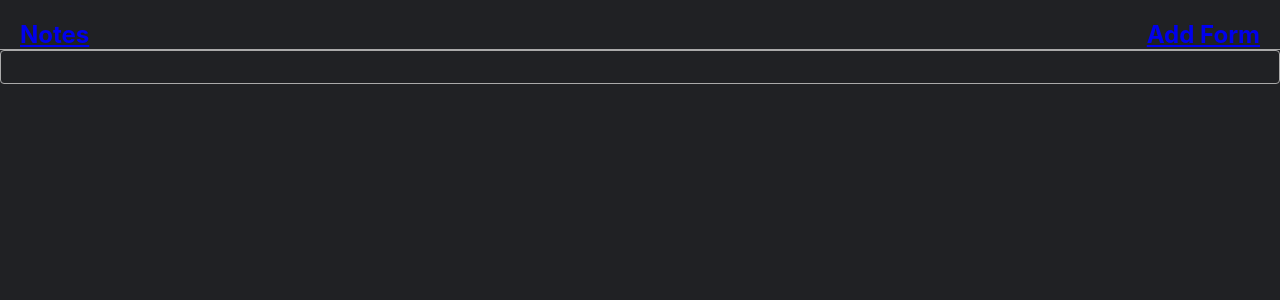
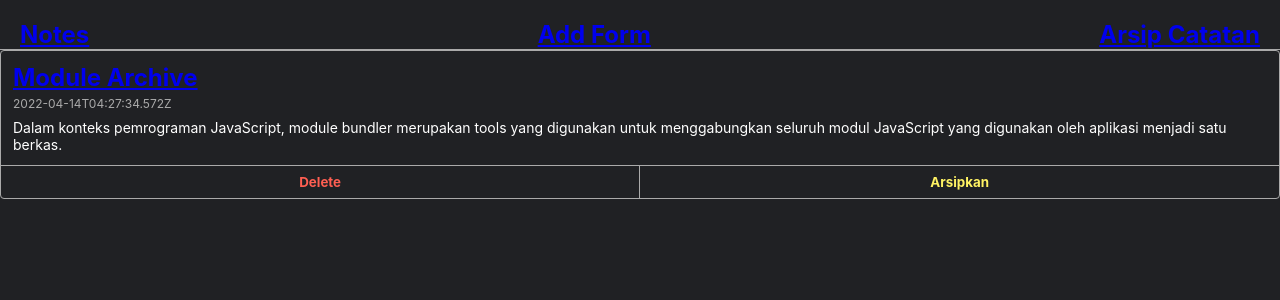
Before and after one commit to HAFIDJR/notes-reactjs, a React (Vite) app: page /note/notes-7 in a window 1280 px wide. Shown: the top 300 px of the page. Built offline with nearby package versions, Linux system fonts and the light colour scheme.

Commit message:
feat : update archive and add note

```diff
--- a/src/components/ArsipCatatan/ActiveArchiveBody.jsx
+++ b/src/components/ArsipCatatan/ActiveArchiveBody.jsx
@@ -1,9 +1,12 @@
 import React from "react";
+import { Link } from "react-router-dom";
 
-function ActiveArchiveNotesBody({ title, body, createdAt }) {
+function ActiveArchiveNotesBody({ id ,title, body, createdAt }) {
   return (
     <div className="note-item__content">
-      <h1 className="note-item__title">{title}</h1>
+      <h1 className="note-item__title">
+        <Link to={`/note/${id}`}>{title}</Link>
+      </h1>
       <section className="note-item__date ">{createdAt}</section>
       <p className="note-item__body ">{body}</p>
     </div>
--- a/src/components/ArsipCatatan/ListArchiveNote.jsx
+++ b/src/components/ArsipCatatan/ListArchiveNote.jsx
@@ -12,8 +12,7 @@ function ListCatatanArchiveItem({
 }) {
   return (
     <div className="note-item ">
-      <ActiveArchiveNotesBody body={body} createdAt={createdAt} title={title} />
-      <ActionArchiveNotes id={id} onArsip={onArsip} onDelete={onDelete} />
+      <ActiveArchiveNotesBody id={id} body={body} createdAt={createdAt} title={title} />
     </div>
   );
 }
--- a/src/components/DetailCatatan/CatatanDetail.jsx
+++ b/src/components/DetailCatatan/CatatanDetail.jsx
@@ -2,7 +2,7 @@ import React from "react";
 import ActiveNotesBody from "../ListCatatan/ActiveNotesBody";
 import ActionNotes from "../ListCatatan/ActionNotes";
 
-function CatatanDetail({ id, title, body, createdAt }) {
+function CatatanDetail({ id, title, body, createdAt, onArsip, onDelete }) {
   return (
     <div className="note-item ">
       <ActiveNotesBody
@@ -11,7 +11,7 @@ function CatatanDetail({ id, title, body, createdAt }) {
         createdAt={createdAt}
         title={title}
       />
-      {/* <ActionNotes id={id} onArsip={onArsip} onDelete={onDelete} /> */}
+      <ActionNotes id={id} onArsip={onArsip} onDelete={onDelete} />
     </div>
   );
 }
--- a/src/components/FormCatatan/NoteFormInput.jsx
+++ b/src/components/FormCatatan/NoteFormInput.jsx
@@ -41,7 +41,6 @@ class NoteFormInput extends React.Component {
   onSubmitCatatanHandler(event) {
     event.preventDefault();
     this.props.addCatatan(this.state);
-    console.log(this.state);
   }
 
   render() {
--- a/src/components/ListCatatan/ListCatatanApp.jsx
+++ b/src/components/ListCatatan/ListCatatanApp.jsx
@@ -11,6 +11,7 @@ import AddPage from "../../pages/AddPage";
 import { Route, Routes } from "react-router-dom";
 import NavigationNotes from "../Navigation/Navigation";
 import DetailNoteWrapper from "../../pages/DetailNotePage";
+import ArsipPage from "../../pages/ArsipPage";
 
 class ListCatatanApp extends React.Component {
   constructor(props) {
@@ -45,7 +46,6 @@ class ListCatatanApp extends React.Component {
   }
 
   onDeleteCatatan(id) {
-    console.log(this.state.catatan.length);
     let catatan = this.state.catatan.filter((data) => {
       return data.id != id;
     });
@@ -118,6 +118,7 @@ class ListCatatanApp extends React.Component {
             <Route path="/" element={<HomePage />} />
             <Route path="/add" element={<AddPage />} />
             <Route path="/note/:id" element={<DetailNoteWrapper />} />
+            <Route path="/arsip" element={<ArsipPage />} />
           </Routes>
         </main>
       </div>
--- a/src/components/ListCatatan/ListCatatanItem.jsx
+++ b/src/components/ListCatatan/ListCatatanItem.jsx
@@ -11,7 +11,7 @@ function ListCatatanItem({ id, body, createdAt, title, onArsip, onDelete }) {
         createdAt={createdAt}
         title={title}
       />
-      <ActionNotes id={id} onArsip={onArsip} onDelete={onDelete} />
+      {/* <ActionNotes id={id} onArsip={onArsip} onDelete={onDelete} /> */}
     </div>
   );
 }
--- a/src/components/Navigation/Navigation.jsx
+++ b/src/components/Navigation/Navigation.jsx
@@ -11,6 +11,9 @@ function NavigationNotes() {
         <Link to="/add">
           <h2>Add Form</h2>
         </Link>
+        <Link to="/arsip">
+          <h2>Arsip Catatan</h2>
+        </Link>
       </div>
     </div>
   );
--- a/src/pages/ArsipPage.jsx
+++ b/src/pages/ArsipPage.jsx
@@ -1,5 +1,32 @@
 import React from "react";
+import { getArchivedNotes, deleteNote, unarchiveNote } from "../utils/index";
+import ActiveNotesArchiveList from "../components/ArsipCatatan/ActiveNotesArchiveList";
+import NoteArchiveTitle from "../components/ArsipCatatan/NoteArchiveTitle";
 
-function ArsipPage() {}
+class ArsipPage extends React.Component {
+  constructor(props) {
+    super(props);
+
+    this.state = {
+      note: getArchivedNotes(),
+    };
+  }
+  render() {
+    if (!this.state.note) {
+      return <h4 data-text="Opps! Page not found">Opps! Page not found</h4>;
+    }
+    console.log(this.state.note);
+    return (
+      <div className="note-app__body">
+        <NoteArchiveTitle />
+        <ActiveNotesArchiveList
+          catatan={this.state.note}
+          onArsip={this.onUnarsipCatatan}
+          onDelete={this.onDeleteCatatan}
+        />
+      </div>
+    );
+  }
+}
 
 export default ArsipPage;
--- a/src/pages/DetailNotePage.jsx
+++ b/src/pages/DetailNotePage.jsx
@@ -1,11 +1,40 @@
 import React from "react";
-import { useParams } from "react-router-dom";
-import { getNote } from "../utils/index";
+import { useNavigate, useParams } from "react-router-dom";
+import {
+  getNote,
+  deleteNote,
+  archiveNote,
+  unarchiveNote,
+} from "../utils/index";
 import CatatanDetail from "../components/DetailCatatan/CatatanDetail";
 
 function DetailNoteWrapper() {
   const { id } = useParams();
-  return <DetailNotePate id={id} />;
+  const navigate = useNavigate();
+
+  function onArsipCatatan(id) {
+    let noteDetail = getNote(id);
+
+    if (noteDetail.archived) {
+      unarchiveNote(id);
+    } else {
+      archiveNote(id);
+    }
+    navigate("/");
+  }
+
+  function onDeleteCatatan(id) {
+    deleteNote(id);
+    navigate("/");
+  }
+
+  return (
+    <DetailNotePate
+      id={id}
+      archiveNote={onArsipCatatan}
+      deleteNote={onDeleteCatatan}
+    />
+  );
 }
 
 class DetailNotePate extends React.Component {
@@ -14,17 +43,32 @@ class DetailNotePate extends React.Component {
 
     this.state = {
       note: getNote(props.id),
+      catatanUpdate: [],
     };
+
+    this.onArsipCatatan = this.onArsipCatatan.bind(this);
+    this.onDeleteCatatan = this.onDeleteCatatan.bind(this);
+  }
+
+  onDeleteCatatan(id) {
+    this.props.deleteNote(id);
+  }
+
+  onArsipCatatan(id) {
+    this.props.archiveNote(id);
   }
 
   render() {
-    if (this.state.note === null) {
+    if (!this.state.note) {
       return <h4 data-text="Opps! Page not found">Opps! Page not found</h4>;
     }
-    console.log(this.state.note);
     return (
       <section>
-        <CatatanDetail {...this.state.note} />
+        <CatatanDetail
+          {...this.state.note}
+          onArsip={this.onArsipCatatan}
+          onDelete={this.onDeleteCatatan}
+        />
       </section>
     );
   }
--- a/src/utils/index.js
+++ b/src/utils/index.js
@@ -40,6 +40,13 @@ let notes = [
     body: "Dalam konteks pemrograman JavaScript, module bundler merupakan tools yang digunakan untuk menggabungkan seluruh modul JavaScript yang digunakan oleh aplikasi menjadi satu berkas.",
     createdAt: "2022-04-14T04:27:34.572Z",
     archived: false,
+  },
+  {
+    id: "notes-7",
+    title: "Module Archive",
+    body: "Dalam konteks pemrograman JavaScript, module bundler merupakan tools yang digunakan untuk menggabungkan seluruh modul JavaScript yang digunakan oleh aplikasi menjadi satu berkas.",
+    createdAt: "2022-04-14T04:27:34.572Z",
+    archived: true,
   },
 ];
 
```
